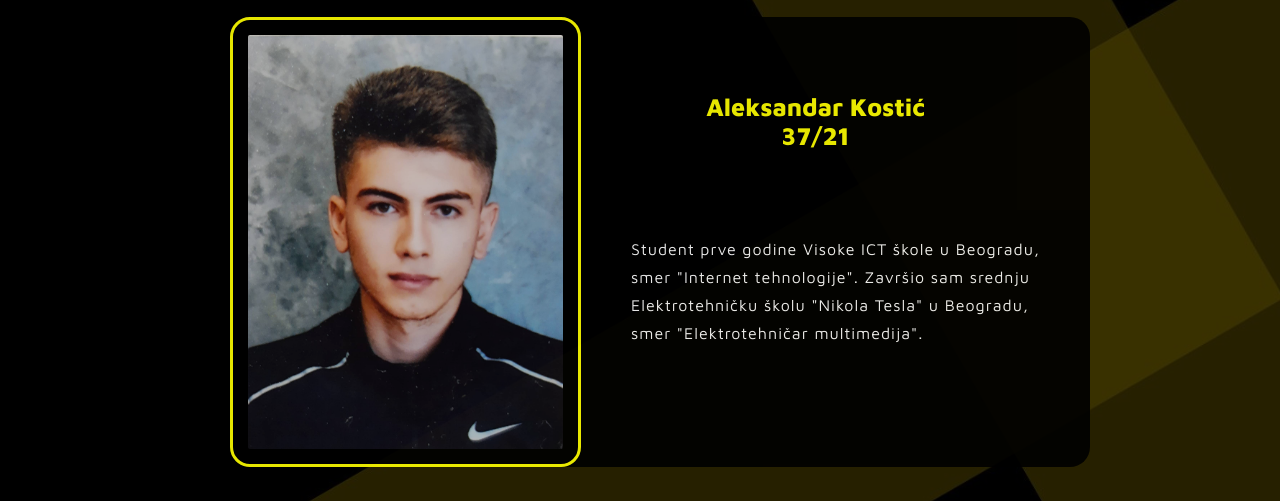
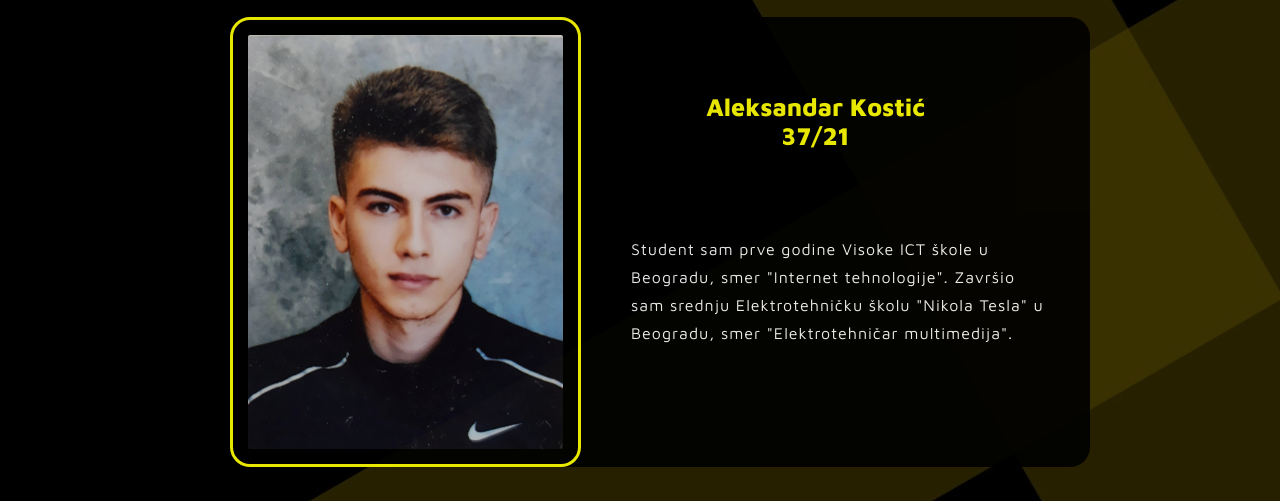
Before and after one commit to Kole13/Kole13.github.io, a plain HTML site: page o-autoru.html in a window 1280 px wide. Shown: the part 299-800 px from the top of the page. Drawn offline with Linux system fonts and the light colour scheme.

Commit message:
Update o-autoru.html

```diff
--- a/o-autoru.html
+++ b/o-autoru.html
@@ -33,7 +33,7 @@
       <img src="img/portret.jpg" alt="slika-autora">
       <div class="about-me-text">
           <h5>Aleksandar Kostić<br/>37/21</h5>
-          <p>Student prve godine Visoke ICT škole u Beogradu, smer "Internet tehnologije". Završio sam srednju Elektrotehničku školu "Nikola Tesla" u Beogradu, smer "Elektrotehničar multimedija".</p>
+          <p>Student sam prve godine Visoke ICT škole u Beogradu, smer "Internet tehnologije". Završio sam srednju Elektrotehničku školu "Nikola Tesla" u Beogradu, smer "Elektrotehničar multimedija".</p>
       </div>
   </div>
 </section>
```
